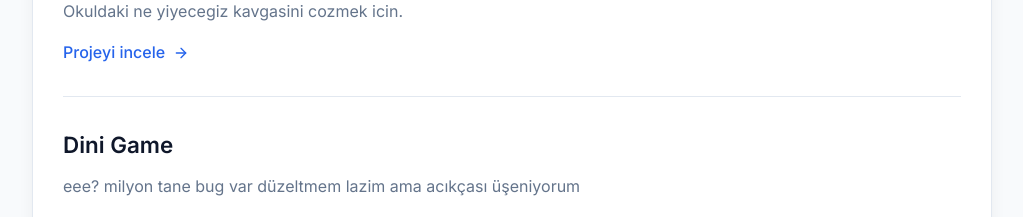
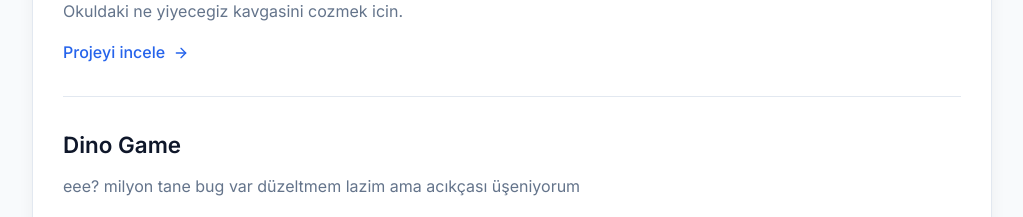
Before and after one commit to emirontop/About-me, a Next.js app: page / in a window 1280 px wide. Shown: the part 1100-1317 px from the top of the page, without its empty margins (128-1151 px from the left). Built offline with nearby package versions, Linux system fonts and the light colour scheme.

Commit message:
Update index.js

```diff
--- a/pages/index.js
+++ b/pages/index.js
@@ -19,7 +19,7 @@ const projects = [
     link: 'https://ne-yesek-beta.vercel.app/'
   },
   {
-    name: 'Dini Game',
+    name: 'Dino Game',
     description: 'eee? milyon tane bug var düzeltmem lazim ama acıkçası üşeniyorum',
     link: 'https://dino-game-tan.vercel.app/'
   },
```
